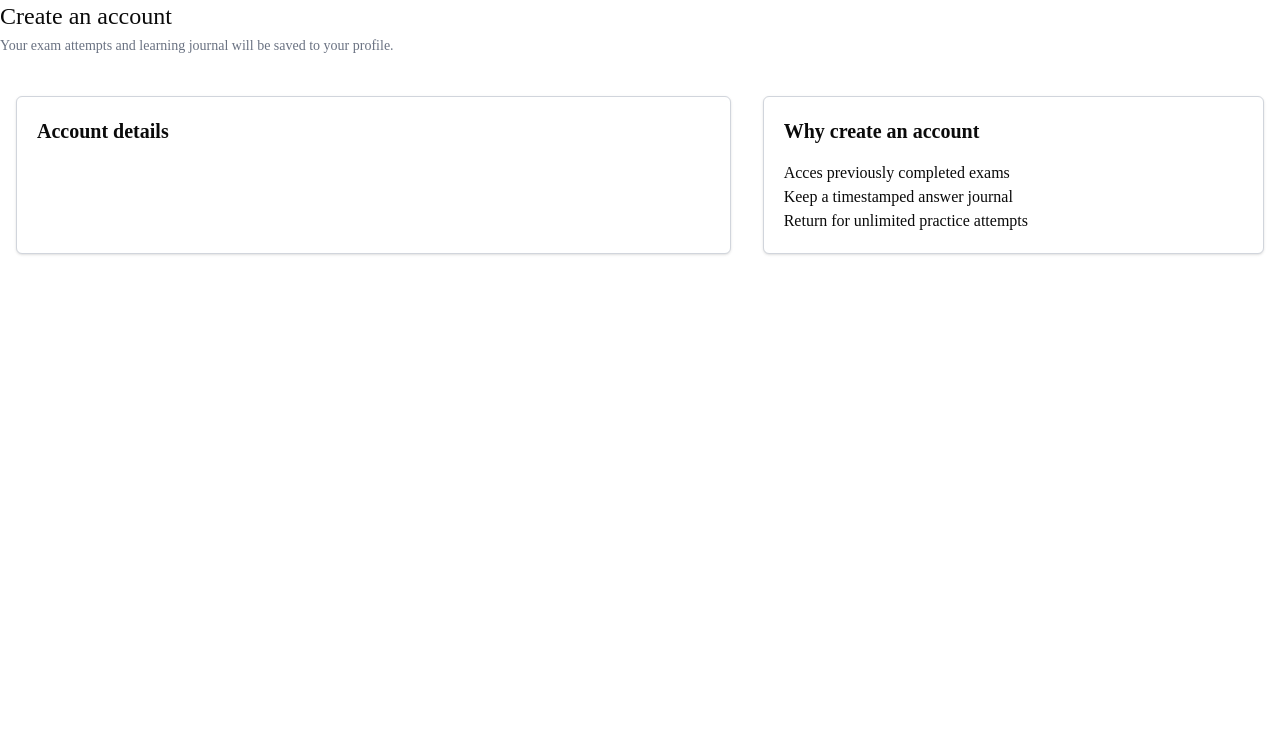
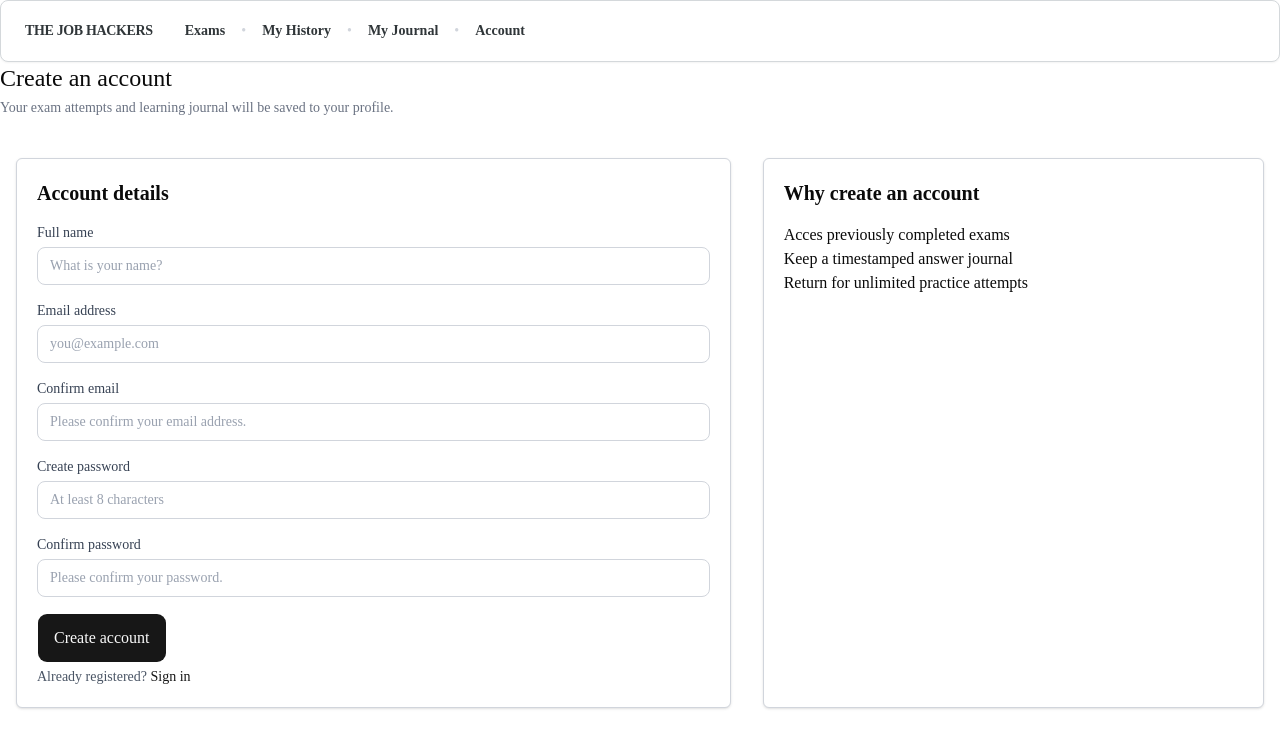
Before and after one commit to chingu-voyages/X02-team-01, a Next.js app in the folder frontend/: page /register in a window 1280 px wide. Shown: the top 748 px of the page. Built offline with nearby package versions, Linux system fonts and the light colour scheme.

Commit message:
feat(layout): extract reusable Navbar component and add to RegisterScreen and ResultCard

```diff
--- /dev/null
+++ b/frontend/src/components/layouts/Navbar.tsx
@@ -0,0 +1,50 @@
+import Link from "next/link";
+
+export default function Navbar() {
+  return (
+    <nav
+      aria-label="Main navigation"
+      className="flex flex-wrap items-center gap-x-8 gap-y-3 rounded-md border border-[#d4d8db] bg-white px-6 py-5 shadow-xs"
+    >
+      <span className="text-sm font-bold tracking-tight text-[#303639]">
+        THE JOB HACKERS
+      </span>
+
+      <div className="flex flex-wrap items-center gap-4 text-sm">
+        <Link
+          href="#"
+          className="font-semibold text-[#303639] hover:text-black hover:underline transition-colors focus:outline-none focus-visible:ring-2 focus-visible:ring-gray-400 rounded-xs"
+        >
+          Exams
+        </Link>
+        <span className="text-gray-300 select-none" aria-hidden="true">
+          •
+        </span>
+        <Link
+          href="#"
+          className="font-semibold text-[#303639] hover:text-black hover:underline transition-colors focus:outline-none focus-visible:ring-2 focus-visible:ring-gray-400 rounded-xs"
+        >
+          My History
+        </Link>
+        <span className="text-gray-300 select-none" aria-hidden="true">
+          •
+        </span>
+        <Link
+          href="#"
+          className="font-semibold text-[#303639] hover:text-black hover:underline transition-colors focus:outline-none focus-visible:ring-2 focus-visible:ring-gray-400 rounded-xs"
+        >
+          My Journal
+        </Link>
+        <span className="text-gray-300 select-none" aria-hidden="true">
+          •
+        </span>
+        <Link
+          href="#"
+          className="font-semibold text-[#303639] hover:text-black hover:underline transition-colors focus:outline-none focus-visible:ring-2 focus-visible:ring-gray-400 rounded-xs"
+        >
+          Account
+        </Link>
+      </div>
+    </nav>
+  );
+}
--- a/frontend/src/features/auth/register/RegisterScreen.tsx
+++ b/frontend/src/features/auth/register/RegisterScreen.tsx
@@ -1,15 +1,12 @@
-"use client";
-
 import PageHeader from "@/components/layouts/PageHeader";
 import Card from "@/components/ui/Card";
+import RegisterForm from "./RegisterForm";
+import Navbar from "@/components/layouts/Navbar";
 
 export default function RegisterScreen() {
-  const handleSubmit = (e: React.FormEvent) => {
-    e.preventDefault();
-  };
-
   return (
     <div>
+      <Navbar />
       <PageHeader
         title="Create an account"
         subtitle="Your exam attempts and learning journal will be saved to your profile."
@@ -18,8 +15,7 @@ export default function RegisterScreen() {
       <div className="mt-6 grid grid-cols-1 md:grid-cols-12">
         <Card className="col-span-7">
           <h2 className="text-xl font-semibold mb-4">Account details</h2>
-          <form onSubmit={handleSubmit} className="space-y-4">
-          </form>
+          <RegisterForm />
         </Card>
         <Card className="col-span-5">
           <h2 className="text-xl font-semibold mb-4">Why create an account</h2>
--- a/frontend/src/features/exams/ResultCard.tsx
+++ b/frontend/src/features/exams/ResultCard.tsx
@@ -1,3 +1,5 @@
+import Navbar from "@/components/layouts/Navbar";
+
 interface ResultCardProps {
   scorePercent: number | null;
   correctCount: number;
@@ -33,38 +35,7 @@ export default function ResultCard({
       className="w-full space-y-6 text-[#303639]"
     >
       {/* Navigation — same as category page */}
-      <nav
-        aria-label="Main navigation"
-        className="flex flex-wrap items-center gap-x-7 gap-y-3 rounded-md border border-[#d4d8db] bg-white px-6 py-5"
-      >
-        <span className="text-sm font-extrabold tracking-tight">
-          THE JOB HACKERS
-        </span>
-
-        <div className="flex flex-wrap items-center gap-4 text-sm">
-          <span className="font-semibold text-[#303639]">
-            Exams
-          </span>
-          <span className="text-gray-300" aria-hidden="true">
-            •
-          </span>
-          <span className="text-gray-400">
-            My History
-          </span>
-          <span className="text-gray-300" aria-hidden="true">
-            •
-          </span>
-          <span className="text-gray-400">
-            Journal
-          </span>
-          <span className="text-gray-300" aria-hidden="true">
-            •
-          </span>
-          <span className="text-gray-400">
-            Account
-          </span>
-        </div>
-      </nav>
+      <Navbar />
 
       {/* Heading */}
       <header className="space-y-2">
```
